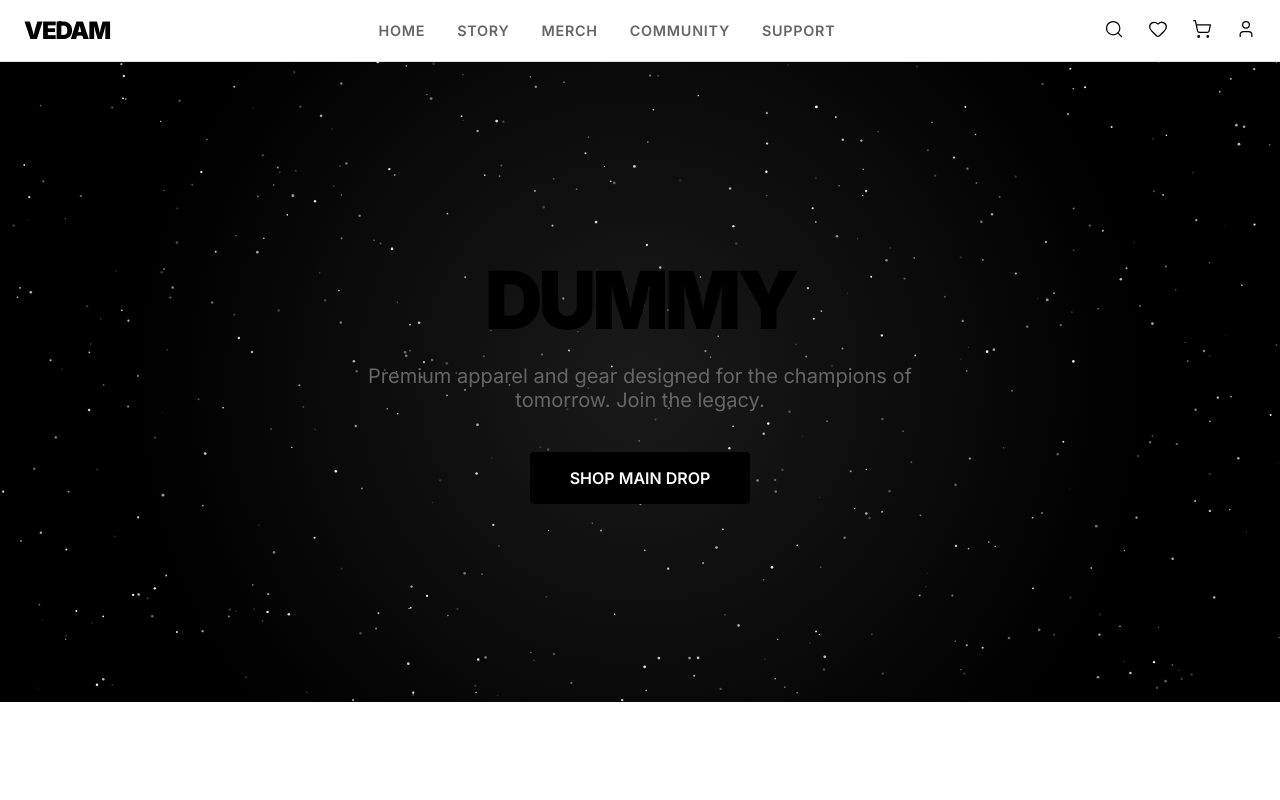
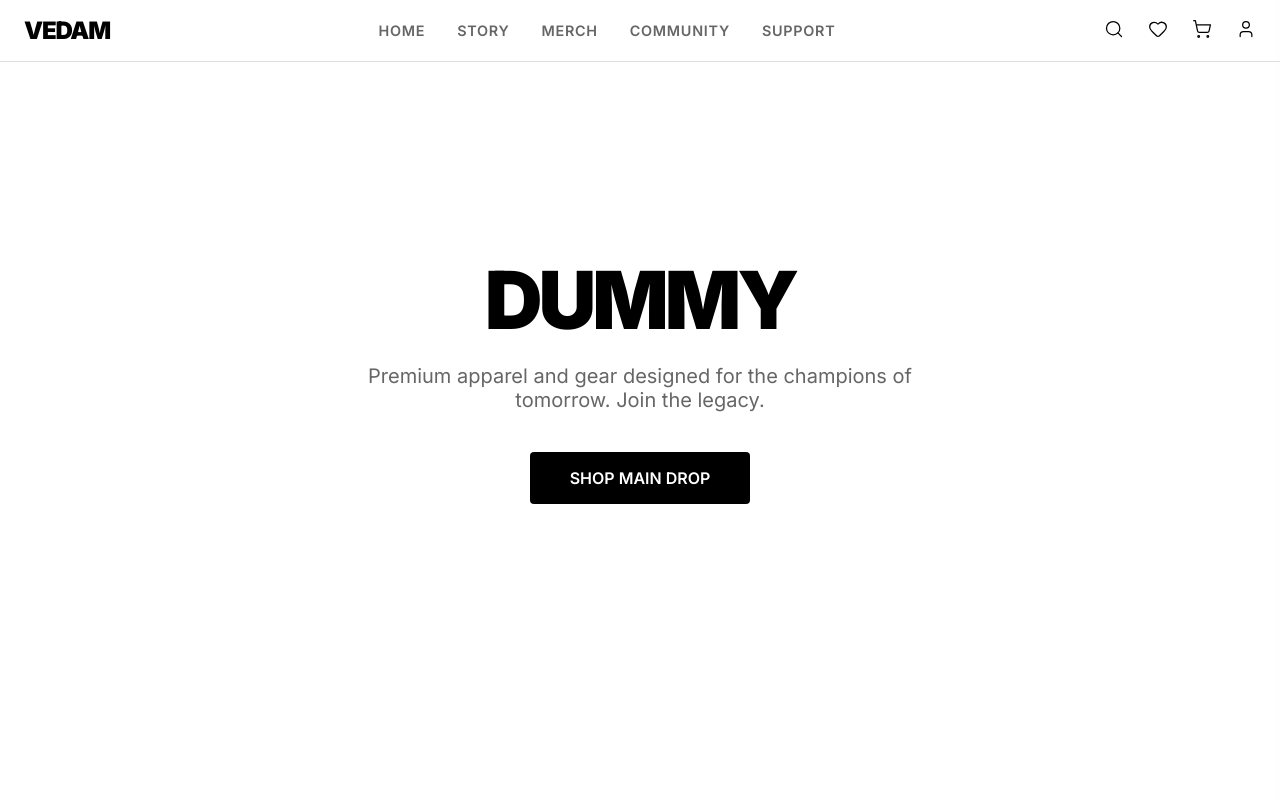
Before and after one commit to aaradhychinche-alt/Merch-Startup, a Next.js app: page / in a window 1280 px wide. Shown: the top 800 px of the page. Built offline with nearby package versions, Linux system fonts and the light colour scheme.

Commit message:
style: remove animations and enforce white background

```diff
--- a/src/app/page.module.css
+++ b/src/app/page.module.css
@@ -5,19 +5,11 @@
   justify-content: center;
   align-items: center;
   text-align: center;
-  background: radial-gradient(circle at center, #1a1a1a 0%, #000000 70%);
+  background: var(--background);
   position: relative;
   overflow: hidden;
 }
 
-.backgroundWrapper {
-  position: absolute;
-  top: 0;
-  left: 0;
-  width: 100%;
-  height: 100%;
-  z-index: 1;
-}
 
 .heroContent {
   z-index: 2;
@@ -57,9 +49,9 @@
 }
 
 .ctaButton:hover {
-  background: #cc0000;
+  background: #333;
   transform: translateY(-2px);
-  box-shadow: 0 10px 20px rgba(255, 26, 26, 0.3);
+  box-shadow: 0 10px 20px rgba(0, 0, 0, 0.2);
 }
 
 .section {
--- a/src/app/page.tsx
+++ b/src/app/page.tsx
@@ -4,7 +4,6 @@ import Link from "next/link";
 import styles from "./page.module.css";
 import ProductCard from "@/components/ProductCard";
 import { products } from "@/data/products";
-import { SparklesCore } from "@/components/ui/sparkles";
 import { useState } from "react";
 import ProductModal from "@/components/ProductModal";
 import { Product } from "@/data/products";
@@ -16,17 +15,6 @@ export default function Home() {
   return (
     <div className={styles.container}>
       <section className={styles.hero}>
-        <div className={styles.backgroundWrapper}>
-          <SparklesCore
-            id="tsparticlesfullpage"
-            background="transparent"
-            minSize={0.6}
-            maxSize={1.4}
-            particleDensity={100}
-            className={styles.backgroundWrapper}
-            particleColor="#FFFFFF"
-          />
-        </div>
         <div className={styles.heroContent}>
           <h1 className={styles.heroTitle}>DUMMY</h1>
           <p className={styles.heroSubtitle}>
```
